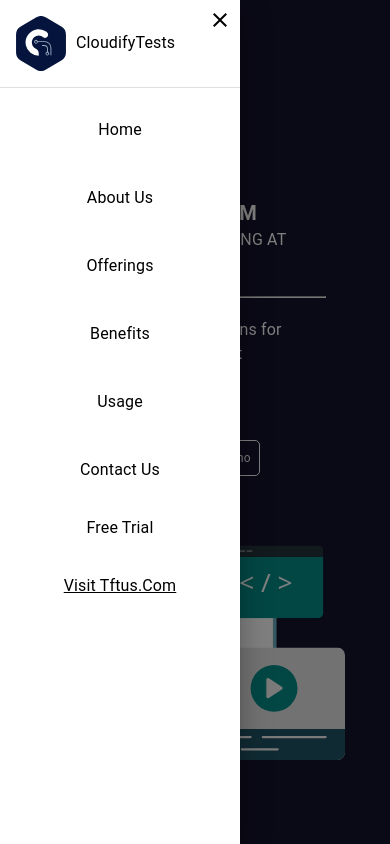
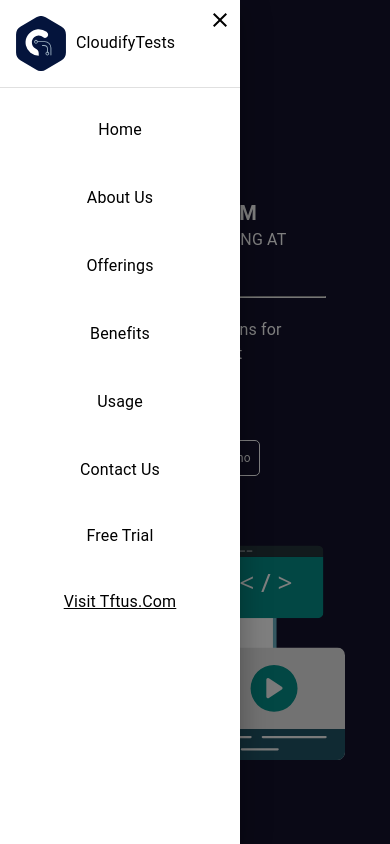
Before and after one commit to CloudBrowsers/static-staging, a React (Create React App) app: page /#/ in a window 390 px wide. Both pictures are taken after a click on the button 32 px from the left and 36 px from the top of the page. Shown: the top 844 px of the page. Built offline with nearby package versions, Linux system fonts and the light colour scheme.

Commit message:
sidenav changes

```diff
--- a/src/Components/DialogBox/DialogBox.js
+++ b/src/Components/DialogBox/DialogBox.js
@@ -144,7 +144,9 @@
   return (
     <>
       {sidenav ? (
-        <div onClick={handleClickOpen}>Free Trial</div>
+        <div onClick={handleClickOpen} style={{ padding: "1rem" }}>
+          Free Trial
+        </div>
       ) : (
         <Button className="links" onClick={handleClickOpen}>
           Free Trial
--- a/src/Components/Navbar/Navbar.js
+++ b/src/Components/Navbar/Navbar.js
@@ -118,7 +118,7 @@
           </ListItem>
         ))}
         <ListItem disablePadding>
-          <ListItemButton sx={{ textAlign: "center" }}>
+          <ListItemButton sx={{ textAlign: "center", padding: 0 }}>
             <ListItemText onClick={handleDrawerClose}>
               <DialogBox sidenav={true} />
             </ListItemText>
```
